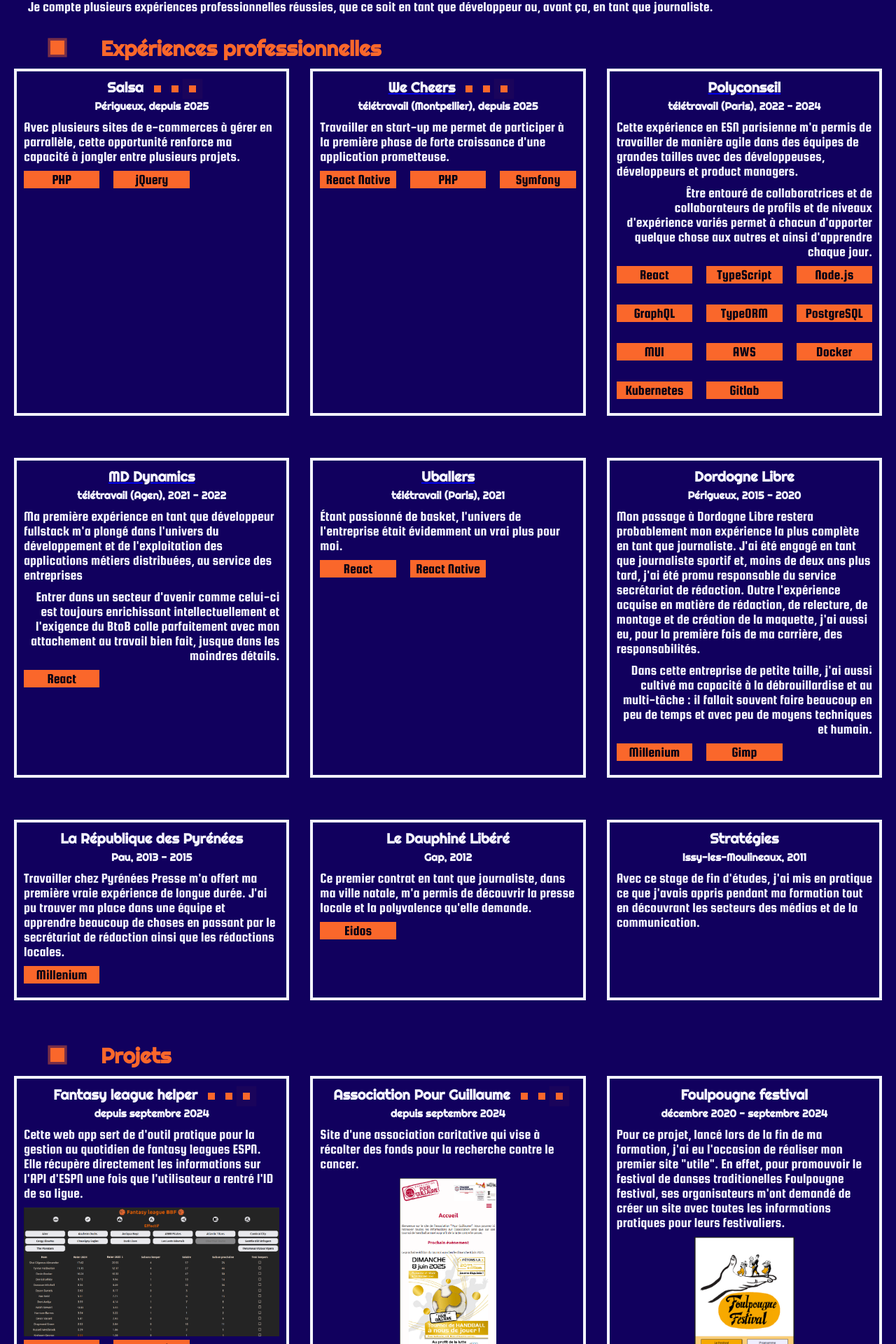
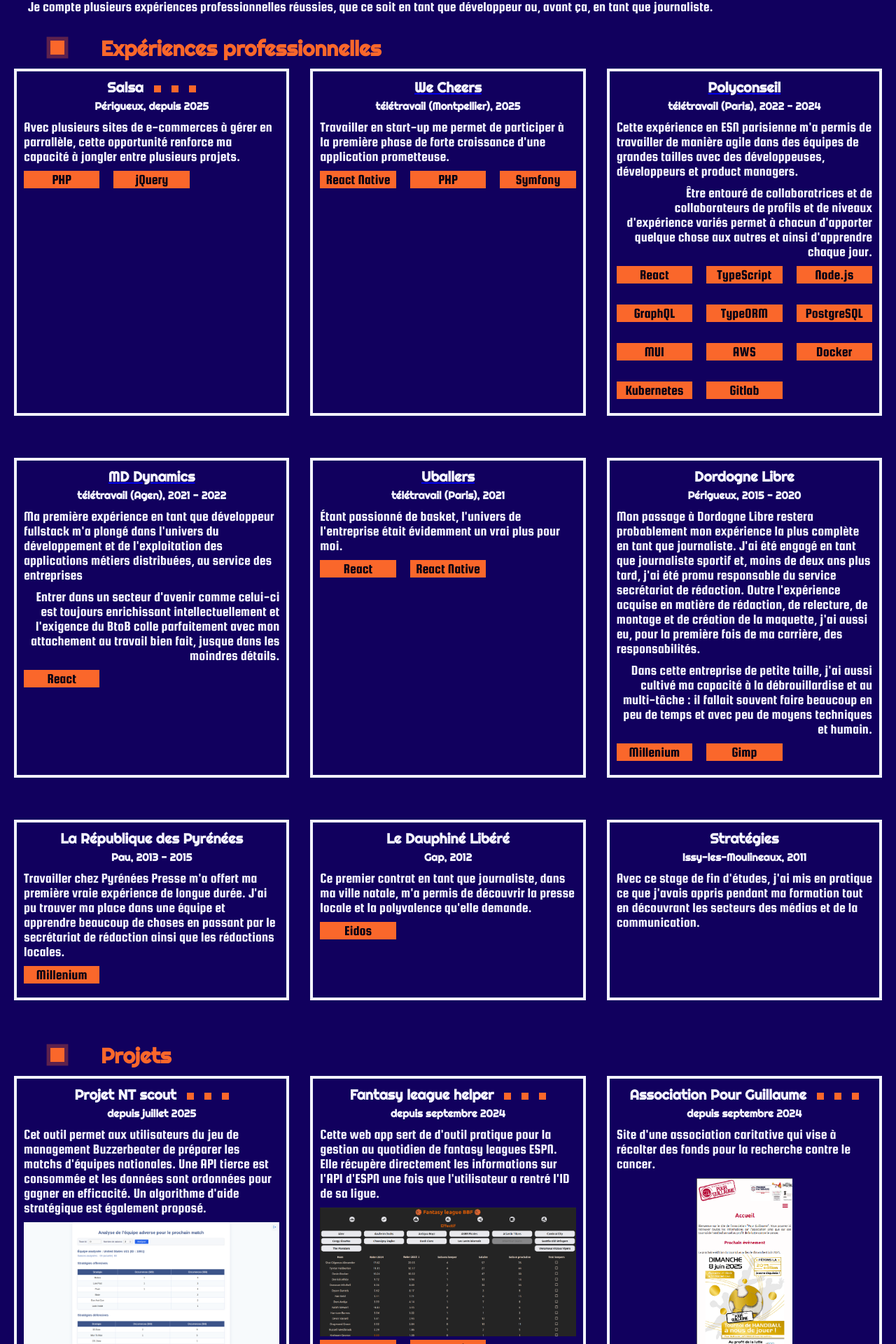
Before and after one commit to e-floran/online-cv, a React (Vite) app: page /experience in a window 1280 px wide. Shown: the part 149-2069 px from the top of the page at 70% size. Built offline with nearby package versions, Linux system fonts and the light colour scheme.

Commit message:
added ntscout

```diff
--- a/src/pages/Experience.tsx
+++ b/src/pages/Experience.tsx
@@ -17,8 +17,8 @@
       },
       {
         title: "We Cheers",
-        isInProgress: true,
-        placeAndTime: "télétravail (Montpellier), depuis 2025",
+        isInProgress: false,
+        placeAndTime: "télétravail (Montpellier), 2025",
         href: "https://wecheers.fr/",
         texts: [
           "Travailler en start-up me permet de participer à la première phase de forte croissance d'une application prometteuse.",
@@ -111,6 +111,17 @@
   {
     title: "Projets",
     items: [
+      {
+        title: "Projet NT scout",
+        isInProgress: true,
+        placeAndTime: "depuis juillet 2025",
+        texts: [
+          "Cet outil permet aux utilisateurs du jeu de management Buzzerbeater de préparer les matchs d'équipes nationales. Une API tierce est consommée et les données sont ordonnées pour gagner en efficacité. Un algorithme d'aide stratégique est également proposé.",
+        ],
+        technos: ["Next.js", "Typescript"],
+        picture: "/files/ntscout.png",
+        href: "https://bb-ntscout.netlify.app/",
+      },
       {
         title: "Fantasy league helper",
         isInProgress: true,
--- a/src/pages/Home.tsx
+++ b/src/pages/Home.tsx
@@ -5,7 +5,7 @@
   {
     title: "Mon parcours",
     texts: [
-      "Je suis actuellement développeur chez Salsa et chez WeCheers. J'apporte une vraie passion pour le développement mais aussi un profil atypique enrichi par ma première vie professionnelle.",
+      "Je suis actuellement développeur chez Salsa. J'apporte une vraie passion pour le développement mais aussi un profil atypique enrichi par ma première vie professionnelle.",
       "En effet, après plusieurs expériences réussies dans la presse et après avoir touché à tous les métiers qu'elle a à offrir, je me suis lancé un nouveau défi, tourné vers l'avenir, en devenant développeur.",
       'Pour démarrer cette nouvelle carrière, entre 2020 et 2021, j\'ai suivi une formation "Développeur web" sur le campus remote de la Wild code school.',
     ],
```
Also changed, not shown: public/files/ntscout.png (added).
